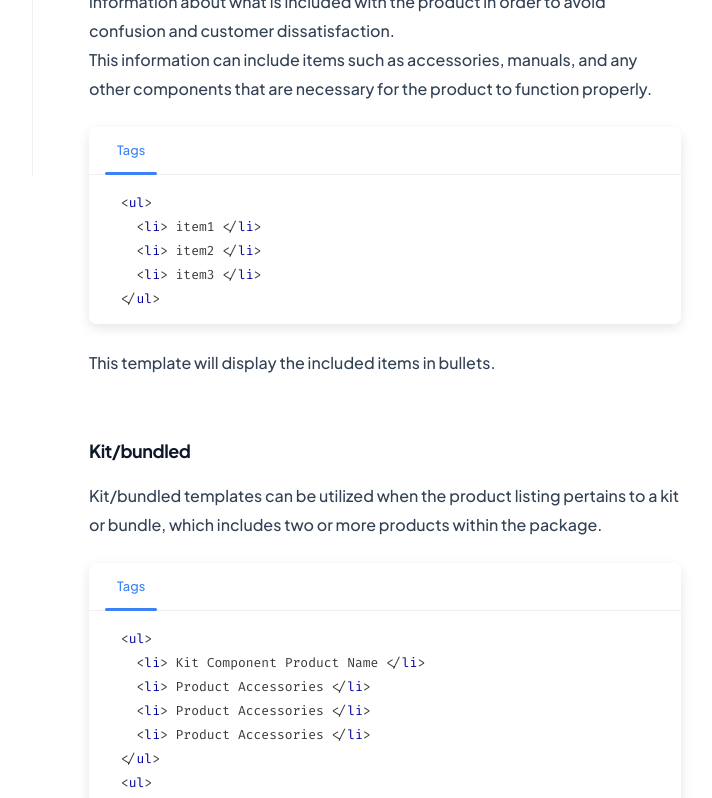
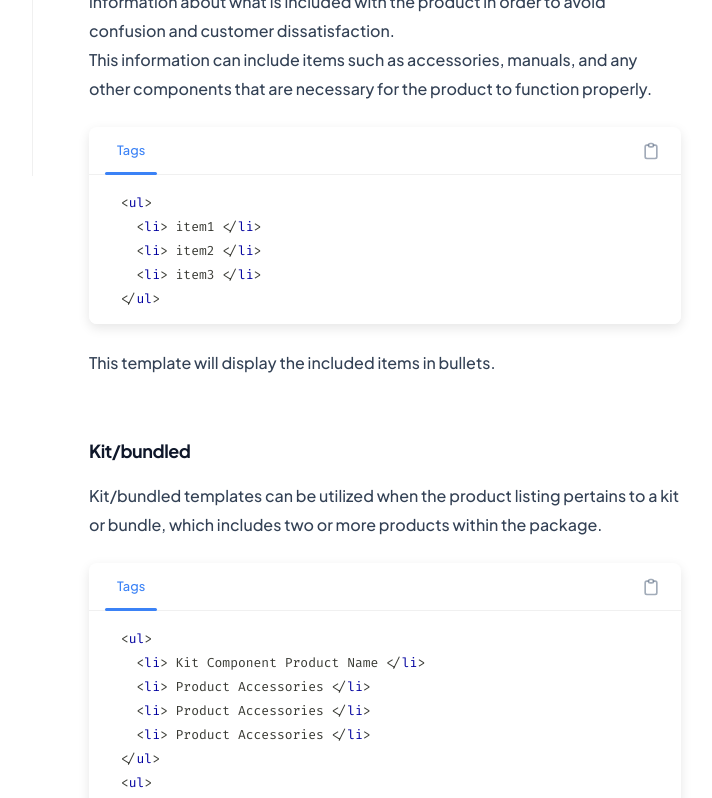
Before and after one commit to rogelcristobal/digiDirect-vite, a React (Vite) app: page / in a window 1280 px wide. Shown: the part 600-1398 px from the top of the page, without its empty margins (277-989 px from the left). Built offline with nearby package versions, Linux system fonts and the light colour scheme.

Commit message:
added ,styled ,fixed funtion of copy btn

```diff
--- a/package.json
+++ b/package.json
@@ -16,6 +16,7 @@
     "match-sorter": "^6.3.1",
     "react": "^18.2.0",
     "react-dom": "^18.2.0",
+    "react-icons": "^4.7.1",
     "react-intersection-observer": "^9.4.2",
     "react-router-dom": "^6.8.1",
     "react-syntax-highlighter": "^15.5.0",
--- a/src/components/Codeblock.jsx
+++ b/src/components/Codeblock.jsx
@@ -1,19 +1,18 @@
-import React ,{useState}from "react";
+import React, { useState, useEffect } from "react";
 import { Prism as SyntaxHighlighter } from "react-syntax-highlighter";
 import { ghcolors } from "react-syntax-highlighter/dist/esm/styles/prism";
-
+import { TbClipboard, TbClipboardCheck } from "react-icons/tb";
 const Codeblock = ({ template }) => {
-  const [view,toggleView] = useState(0)
+  const [view, toggleView] = useState(0);
+  const [copyIsClicked, setCopyIsClicked] = useState(false);
   const customStyle = {
     paddingLeft: "2rem",
     paddingTop: "1rem",
     borderRadius: "0px",
     fontSize: "13px",
-    // fontWeight:"400",
     lineHeight: "24px",
     whiteSpace: "pre",
     tabSize: "4",
-    // boxShadow: "rgba(0, 0, 0, 0.1) 0px 4px 12px",
     border: "none",
     margin: "0",
   };
@@ -22,41 +21,90 @@ const Codeblock = ({ template }) => {
       fontFamily: "Fira Code, monospace",
     },
   };
-  const handleToggle=(value)=>{
-    toggleView(prev=>prev=value)
-  }
+  const handleToggle = (value) => {
+    toggleView((prev) => (prev = value));
+  };
+  const mergeTagsAndStyles = ({ tags, styles }) => {
+    if (!template.text) {
+      if (!styles) {
+        return tags;
+      } else {
+        return `<style>${styles}</style>` + tags;
+      }
+    } else {
+      return template.text;
+    }
+  };
+  const handleToggleCopyToggle = () => {
+    navigator.clipboard.writeText(mergeTagsAndStyles(template));
+    setCopyIsClicked(true);
+  };
+  useEffect(() => {
+    let timeoutCall;
+    if (copyIsClicked) {
+      timeoutCall = setTimeout(() => {
+        setCopyIsClicked(false);
+      }, 3000);
+    }
+    return () => {
+      clearTimeout(timeoutCall);
+    };
+  }, [copyIsClicked]);
   return (
     <div
-      className="my-6  rounded-lg overflow-hidden"
+      className="my-6  rounded-lg overflow-hidden relative"
       style={{ boxShadow: "rgba(0, 0, 0, 0.1) 0px 4px 12px" }}
     >
-      <div className="h-12 w-full thin-bottom-divider flex items-center justify-start text-[0.8rem] font-[500]  px-4 gap-2">
+      <div className="h-12 relative w-full thin-bottom-divider flex items-center justify-start text-[0.8rem] font-[500]  px-4 gap-2">
+        {/* togglers */}
         {Object.keys(template)
           .reverse()
           .map((item, id) => {
-
             return (
               <button
-                onClick={()=>handleToggle(id)}
+                onClick={() => handleToggle(id)}
                 key={id}
-                className={`h-full px-3 relative capitalize ${id===view?'text-blue-500':'hover:text-slate-900 text-slate-500/70'} font-medium`}
+                className={`h-full px-3 relative transition-all duration-300 ease-in-out capitalize ${
+                  id === view
+                    ? "text-blue-500"
+                    : "hover:text-slate-900 text-slate-500/70"
+                } font-medium`}
                 type="button"
               >
                 {item}
-               <div className={`absolute h-[3px] w-full bg-blue-500 bottom-0 left-0 ${view===id?'visible':'hidden'} rounded-md`}></div>
+                <div
+                  className={`absolute h-[3px] transition-all duration-300 ease-in-out w-full bg-blue-500 bottom-0 left-0 ${
+                    view === id ? "visible" : "hidden"
+                  } rounded-md`}
+                ></div>
               </button>
             );
           })}
+        <button
+          onClick={handleToggleCopyToggle}
+          type="button"
+          className={` text-xl transition-all duration-300 ease-in-out  absolute top-1/2 -translate-y-1/2 right-2  h-full px-3 ${copyIsClicked?'text-blue-500':'text-slate-500/60 hover:text-slate-900'}`}
+        >
+          {!copyIsClicked ? (
+            <TbClipboard></TbClipboard>
+          ) : (
+            <TbClipboardCheck></TbClipboardCheck>
+          )}
+        </button>
       </div>
       <SyntaxHighlighter
-        {...(view===0? {language:'html'}: {language:'css'})}
+        {...(view === 0 ? { language: "html" } : { language: "css" })}
         wrapLongLines
         style={ghcolors}
         customStyle={customStyle}
         codeTagProps={codeTagProps}
       >
-         {/* {...(template.text?  (view == 0?template.tags:template.styles):template.text )} */}
-         {!template.text?(view == 0?template.tags:template.styles):template.text}
+        {/* {...(template.text?  (view == 0?template.tags:template.styles):template.text )} */}
+        {!template.text
+          ? view == 0
+            ? template.tags
+            : template.styles
+          : template.text}
       </SyntaxHighlighter>
     </div>
   );
```
Also changed, not shown: 1 other file (tests, documents, lock files or other folders).
